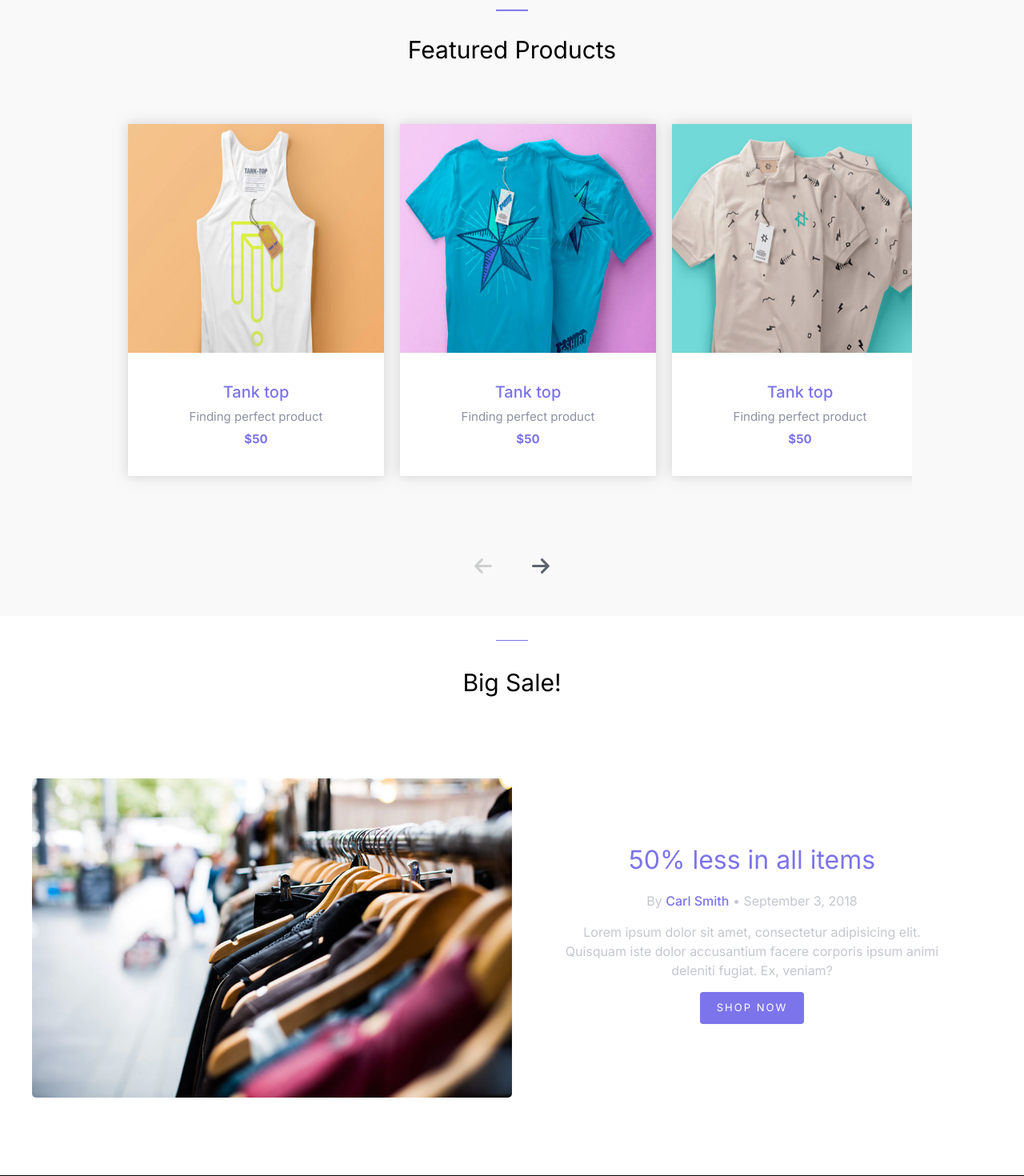
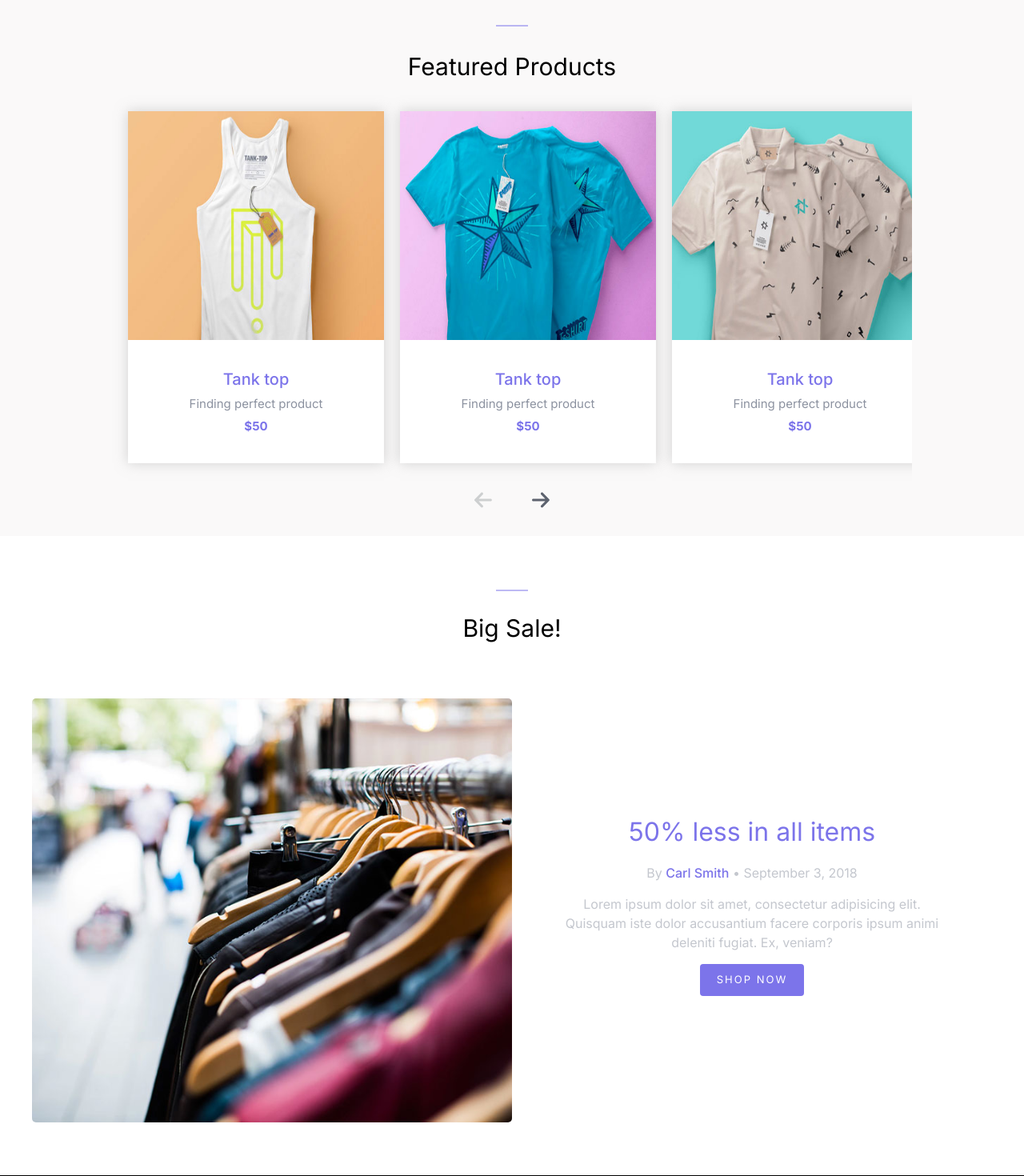
Before and after one commit to MichalStaszkiewicz/e-commerce, a Next.js app: page / in a window 1280 px wide. Shown: the part 1780-3250 px from the top of the page at 80% size. Built offline with nearby package versions, Linux system fonts and the light colour scheme.

Commit message:
big-sale-css-fix

```diff
--- a/components/big_sale.tsx
+++ b/components/big_sale.tsx
@@ -4,11 +4,11 @@ import product from "../public/images/children.jpg"
 import { PrimaryButton } from "./primary_button"
 export function BigSale() {
     return <div className="big_sale_container">
-        <div className="big_sale_container_decoration"></div>
-        <p style={{ fontWeight: "400", fontSize: "30px", }}>
+        <div className="big_sale_container_decoration" style={{transform:"TranslateY(3000%)"}}></div>
+        <p style={{ fontWeight: "400", fontSize: "30px",transform:"TranslateY(70%)"}}>
             Big Sale!
         </p>
-        <div className="big_sale_content" style={{ width: "100%", height: "100%", marginBottom: "30px", marginTop: "30px", }}>
+        <div className="big_sale_content" style={{ width: "100%", height: "100%"}}>
             <div className="big_sale_image" style={{ backgroundImage: 'url(../images/blog_1.jpg)' }}></div>
             <div className="big_sale_desc">
 
--- a/components/featured_products.tsx
+++ b/components/featured_products.tsx
@@ -76,7 +76,7 @@ export class FeaturedProducts extends React.Component<
         return (
             <div className="featured_products">
                 <div className="featured_products_decoration"></div>
-                <p style={{ fontWeight: "400", fontSize: "30px",transform:"TranslateY(150%)" }}>
+                <p style={{ fontWeight: "400", fontSize: "30px",transform:"TranslateY(200%)" }}>
                     Featured Products
                 </p>
                 <div className="featured_products_list" ref={this.listRef}>
--- a/styles/globals.css
+++ b/styles/globals.css
@@ -513,7 +513,7 @@ body {
 	display: flex;
 	justify-content: center;
 	align-items: center;
-	height: 800px;
+	height: 700px;
 
 	flex-shrink: 0;
 	background-color: rgb(250, 249, 249);
@@ -542,11 +542,11 @@ body {
 
 .featured_products_decoration {
 
-	height: 5.5px;
+	height: 3.5px;
 	width: 40px;
 	background-color: var(--primary-color);
 
-	transform: translateY(2550%);
+	transform: translateY(6800%);
 }
 
 .featured_products_list>* {
@@ -623,7 +623,7 @@ body {
 }
 
 .featured_products_arrows_container {
-	transform: translateY(-200%);
+	transform: translateY(-130%);
 	height: 30px;
 	width: 100%;
 
@@ -635,7 +635,7 @@ body {
 
 .big_sale_container {
 
-	height: 700px;
+	height: 800px;
 	width: 100%;
 	border-bottom: 1px solid black;
 
@@ -668,7 +668,7 @@ body {
 }
 
 .big_sale_image {
-	height: 75%;
+	height: 80%;
 	width: 600px;
 	position: relative;
 	top: 0;
```
